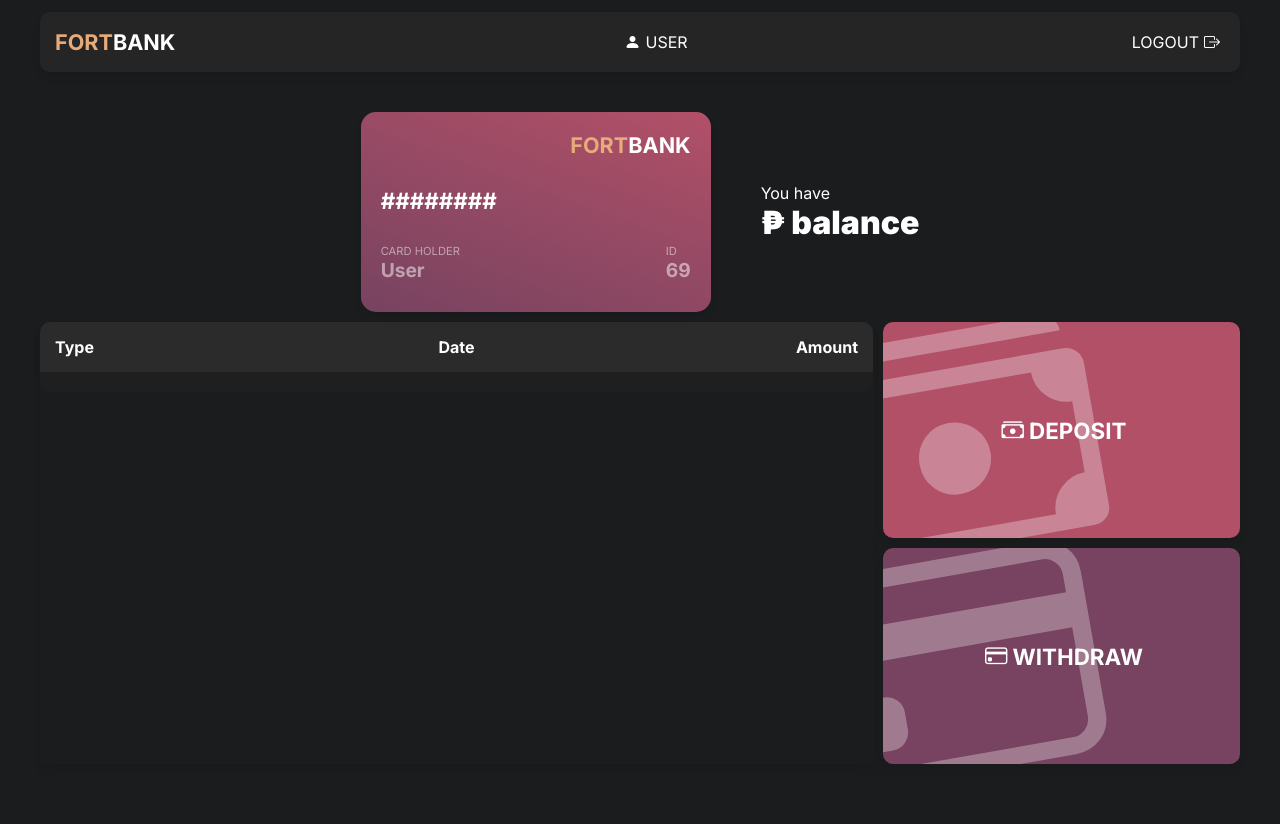
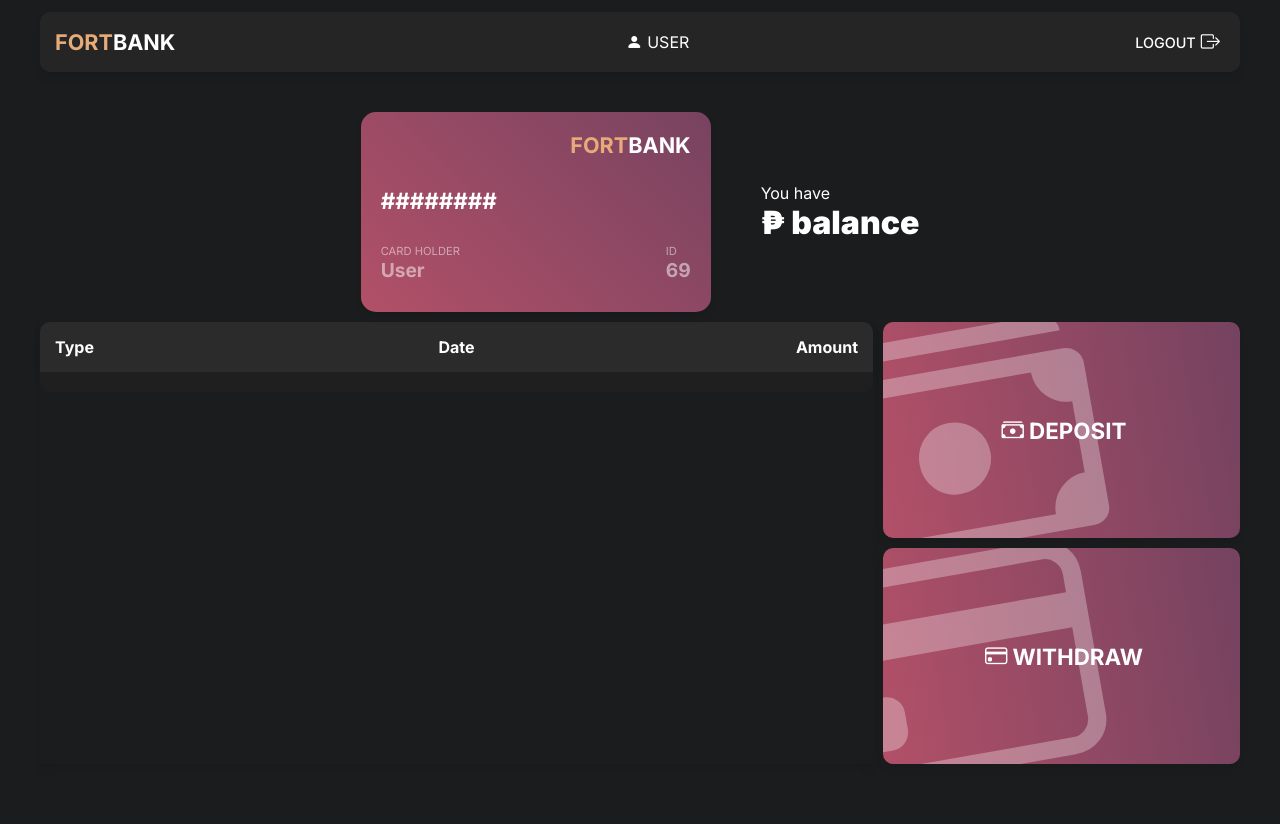
Before and after one commit to 4fort/atm-system, a website: page pages/atm.html in a window 1280 px wide. Drawn offline with nearby package versions, Linux system fonts and the light colour scheme; no server answers; sample sign-in values are in the browser's storage.

Commit message:
final design

```diff
--- a/style/main.scss
+++ b/style/main.scss
@@ -86,6 +86,17 @@ nav {
         height: 100%;
         width: 60px;
     }
+
+    .logout {
+        display: flex;
+        align-items: center;
+        font-weight: 500;
+        font-size: .9rem;
+
+        i {
+            font-size: 1.2rem;
+        }
+    }
 }
 
 label {
@@ -132,10 +143,11 @@ section {
                 width: 350px;
                 height: 200px;
                 background: rgb(178,80,104);
-                background: linear-gradient(200deg, rgba(178,80,104,1) 0%, rgba(119,67,96,1) 100%);
+                background: linear-gradient(45deg, rgba(178,80,104,1) 0%, rgba(119,67,96,1) 100%);
                 position: relative;
                 border-radius: calc(var(--radius-secondary) + 5px);
                 box-shadow: 0px 6px 8px #00000011;
+                transition: .8s;
 
                 .brand {
                     position: absolute;
@@ -317,7 +329,6 @@ section {
                 gap: inherit;
 
                 .deposit {
-                    background-color: var(--tertiary-color);
 
                 }
 
@@ -337,6 +348,11 @@ section {
                     box-shadow: 0px 6px 8px #00000011;
                     cursor: pointer;
                     overflow: hidden;
+                    background: linear-gradient(80deg, var(--tertiary-color), var(--secondary-color) 50%, var(--primary-color)) var(--x, 0)/ 200%;
+                    transition: var(--transition-duration);
+                    &:hover {
+                        --x: 100%;
+                    }
 
                     & span {
                         position: absolute;
@@ -346,8 +362,10 @@ section {
                         opacity: .3;
                         font-size: 18rem;
                         transition: var(--transition-duration);
-
-                        &:hover {
+                    }
+                    &:hover {
+                        font-size: 1.45rem;
+                        & > span {
                             transform: rotate(-8deg);
                             font-size: 18.5rem;
                         }
```
Also changed, not shown: style/main.css, 1 other file.
